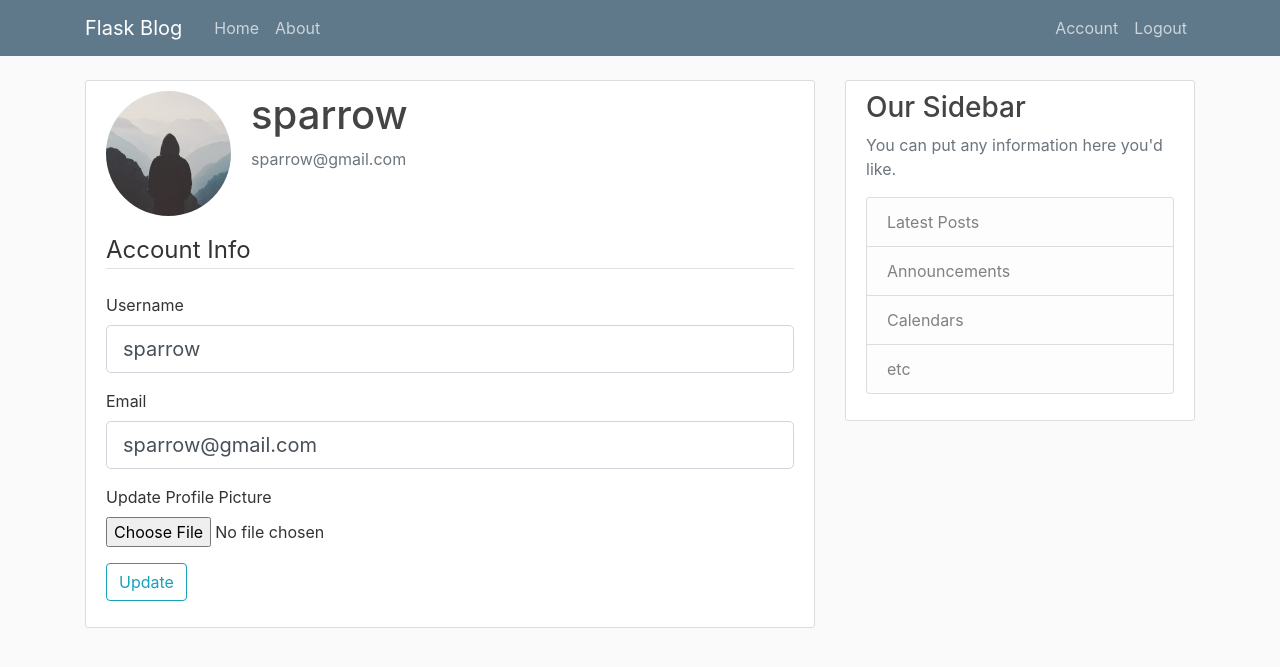
After one commit to iheathers/Flask_Project, a Flask app: page /account in a window 1280 px wide. The commit adds this page. Shown: the top 667 px of the page. Run offline with Flask 2, Linux system fonts and the light colour scheme; a user stored in the database is signed in; some libraries are stand-ins or nearby versions.

Commit message:
Add User Account and Profile Picture

```diff
--- a/flaskblog/__init__.py
+++ b/flaskblog/__init__.py
@@ -1,5 +1,7 @@
 from flask import Flask
 from flask_sqlalchemy import SQLAlchemy
+from flask_bcrypt import Bcrypt
+from flask_login import LoginManager
 
 
 app = Flask(__name__)
@@ -8,5 +10,9 @@
 app.config['SQLALCHEMY_DATABASE_URI'] = 'sqlite:///site.db'
 
 db = SQLAlchemy(app)
+bcrypt = Bcrypt(app)
+login_manager = LoginManager(app)
+login_manager.login_view = 'login'
+login_manager.login_message_category = 'info'
 
 from flaskblog import routes
--- a/flaskblog/forms.py
+++ b/flaskblog/forms.py
@@ -1,6 +1,9 @@
 from flask_wtf import FlaskForm
+from flask_wtf.file import FileField, FileAllowed
+from flask_login import current_user
 from wtforms import StringField, PasswordField, SubmitField, BooleanField
-from wtforms.validators import DataRequired, Length, Email, EqualTo
+from wtforms.validators import DataRequired, Length, Email, EqualTo, ValidationError
+from flaskblog.models import User
 
 class RegistrationForm(FlaskForm):
     username = StringField('Username',
@@ -16,6 +19,17 @@
 
     submit = SubmitField('Sign Up')
 
+    def validate_username(self, username):
+        user = User.query.filter_by(username=username.data).first()
+        if user:
+            raise ValidationError('Username is taken. Please choose a different one.')
+
+    def validate_email(self, email):
+        user = User.query.filter_by(email=email.data).first()
+        if user:
+            raise ValidationError('Email is taken. Please choose a different one.')
+
+
 class LoginForm(FlaskForm):
 
     email = StringField('Email',
@@ -25,3 +39,29 @@
     remember = BooleanField('Remember Me')
 
     submit = SubmitField('Login')
+
+
+
+class UpdateAccountForm(FlaskForm):
+    username = StringField('Username',
+                            validators=[DataRequired(), Length(min=2, max=20)])
+
+    email = StringField('Email',
+                        validators=[DataRequired(), Email()])
+
+    picture = FileField("Update Profile Picture", validators=[FileAllowed(['jpg', 'png'])])
+
+
+    submit = SubmitField('Update')
+
+    def validate_username(self, username):
+        if username.data != current_user.username:
+            user = User.query.filter_by(username=username.data).first()
+            if user:
+                raise ValidationError('Username is taken. Please choose a different one.')
+
+    def validate_email(self, email):
+        if email.data != current_user.email:
+            user = User.query.filter_by(email=email.data).first()
+            if user:
+                raise ValidationError('Email is taken. Please choose a different one.')
--- a/flaskblog/routes.py
+++ b/flaskblog/routes.py
@@ -1,9 +1,11 @@
-from flask import render_template, url_for, flash, redirect
-from flaskblog import app
-from flaskblog.forms import RegistrationForm, LoginForm
+import os
+import secrets
+from PIL import Image
+from flask import render_template, url_for, flash, redirect, request
+from flaskblog import app, db, bcrypt
+from flaskblog.forms import RegistrationForm, LoginForm, UpdateAccountForm
 from flaskblog.models import User, Post
-
-
+from flask_login import login_user, current_user, logout_user, login_required
 
 posts = [
     {
@@ -25,27 +27,81 @@
 def home():
     return render_template('home.html', posts=posts)
 
-
 @app.route('/about')
 def about():
     return render_template('about.html', title='About')
 
 @app.route('/register', methods=['GET', 'POST'])
 def register():
+    if current_user.is_authenticated:
+        return redirect(url_for('home'))
+
     form = RegistrationForm()
     if form.validate_on_submit():
+
+        hashed_password = bcrypt.generate_password_hash(form.password.data).decode('utf-8')
+        user = User(username=form.username.data, email=form.email.data, password=hashed_password)
+        db.session.add(user)
+        db.session.commit()
         flash(f'Account created for {form.username.data}!', 'success')
-        return redirect(url_for('home'))
+        return redirect(url_for('login'))
     return render_template('register.html', title='Register', form=form)
 
 
 @app.route('/login', methods=['GET', 'POST'])
 def login():
+    if current_user.is_authenticated:
+        return redirect(url_for('home'))
+
     form = LoginForm()
     if form.validate_on_submit():
-        if form.email.data == "admin@gmail.com" and form.password.data == "password":
+        user = User.query.filter_by(email=form.email.data).first()
+        if user and bcrypt.check_password_hash(user.password, form.password.data):
+            login_user(user, remember=form.remember.data)
+            next_page = request.args.get('next')
             flash(" You are logged in!", 'success')
-            return redirect(url_for('home'))
+            return redirect(next_page) if next_page else redirect(url_for('home'))
         else:
-            flash("Login Unsuccessfull. Please check username and password.", 'danger')
+            flash("Login Unsuccessfull. Please check email and password.", 'danger')
     return render_template('login.html', title='Login', form=form)
+
+
+@app.route('/logout')
+def logout():
+    logout_user()
+    return redirect(url_for('home'))
+
+def save_picture(form_picture):
+    random_hex = secrets.token_hex(8)
+    _, f_ext = os.path.splitext(form_picture.filename)
+    picture_fn = random_hex + f_ext
+    picture_path = os.path.join(app.root_path, 'static/profile_images', picture_fn)
+
+    output_size = (125, 125)
+    i = Image.open(form_picture)
+    i.thumbnail(output_size)
+    i.save(picture_path)
+
+    return picture_fn
+
+
+
+@app.route('/account', methods=['GET', 'POST'])
+@login_required
+def account():
+    form = UpdateAccountForm()
+    if form.validate_on_submit():
+        if form.picture.data:
+            picture_file = save_picture(form.picture.data)
+            current_user.image_file = picture_file
+        current_user.username = form.username.data
+        current_user.email = form.email.data
+        db.session.commit()
+        flash('Your Account has been updated!', 'success')
+        return redirect(url_for('account'))
+    elif request.method == 'GET':
+        form.username.data = current_user.username
+        form.email.data = current_user.email
+
+    image_file = url_for('static', filename="profile_images/" + current_user.image_file )
+    return render_template('account.html', title='Account', image_file=image_file, form=form)
--- /dev/null
+++ b/flaskblog/templates/account.html
@@ -0,0 +1,64 @@
+{% extends 'layout.html' %}
+{% block content %}
+    <div class="content-section">
+        <div class="media">
+        <img class="rounded-circle account-img" src={{ image_file }}>
+        <div class="media-body">
+            <h2 class="account-heading">{{ current_user.username }}</h2>
+            <p class="text-secondary">{{ current_user.email }}</p>
+        </div>
+        </div>
+    <!-- FORM HERE -->
+        <form action="" method="POST" enctype="multipart/form-data">
+            {{ form.hidden_tag() }}
+            <fieldset>
+                <legend class="border-bottom mb-4">Account Info</legend>
+                <div class="form-group">
+                    {{ form.username.label(class="form-control-label") }}
+
+                    {% if form.username.errors %}
+                        {{ form.username(class="form-control form-control-lg is-invalid")}}
+                        <div>
+                        {% for error in form.username.errors %}
+                            <span>{{ error }}</span>
+                        {% endfor %}
+                        </div>
+                    {% else %}
+                        {{ form.username(class="form-control form-control-lg")}}
+                    {% endif %}
+                </div>
+
+                <div class="form-group">
+                    {{ form.email.label(class="form-control-label") }}
+
+                    {% if form.email.errors %}
+                        {{ form.email(class="form-control form-control-lg is-invalid")}}
+                        <div>
+                        {% for error in form.email.errors %}
+                            <span>{{ error }}</span>
+                        {% endfor %}
+                        </div>
+                    {% else %}
+                        {{ form.email(class="form-control form-control-lg")}}
+                    {% endif %}
+
+                </div>
+
+                <div class="form-group">
+                        {{ form.picture.label() }}
+                        {{ form.picture(class='form-control-file') }}
+                        {% if form.picture.errors %}
+                            {% for error in form.picture.errors %}
+                                <span class="text-danger">{{ error }}</span><br>
+                            {% endfor %}
+                        {% endif %}
+                    </div>
+            </fieldset>
+            <div class="form-group">
+                {{ form.submit(class="btn btn-outline-info")}}
+            </div>
+
+
+        </form>
+    </div>
+{% endblock content %}
--- a/flaskblog/templates/layout.html
+++ b/flaskblog/templates/layout.html
@@ -31,8 +31,13 @@
                 </div>
                 <!-- Navbar Right Side -->
                 <div class="navbar-nav">
-                <a class="nav-item nav-link" href="{{ url_for('login') }}">Login</a>
-                <a class="nav-item nav-link" href="{{ url_for('register') }}">Register</a>
+                    {% if current_user.is_authenticated %}
+                        <a class="nav-item nav-link" href="{{ url_for('account') }}">Account</a>
+                        <a class="nav-item nav-link" href="{{ url_for('logout') }}">Logout</a>
+                    {% else %}
+                        <a class="nav-item nav-link" href="{{ url_for('login') }}">Login</a>
+                        <a class="nav-item nav-link" href="{{ url_for('register') }}">Register</a>
+                    {% endif %}
                 </div>
             </div>
             </div>
```
Also changed, not shown: flaskblog/models.py (+7 -2 lines), flaskblog/site.db, flaskblog/static/profile_images/01589fb1f0d671fb.jpg (added), flaskblog/static/profile_images/49ad7f14347d6e57.jpg (added), flaskblog/static/profile_images/568f8e0f0676914b.jpg (added), flaskblog/static/profile_images/8ae228b123e96680.jpg (added), flaskblog/static/profile_images/9e7cfdebc51bb203.jpg (added), flaskblog/static/profile_images/ada2eb2f50b93002.jpg (added), flaskblog/static/profile_images/ae75a03ba2b3edf7.jpg (added), flaskblog/static/profile_images/c070cfa8b8000974.jpg (added), flaskblog/static/profile_images/default.jpg (added), flaskblog/static/profile_images/f905cefdaba45a95.jpg (added).
